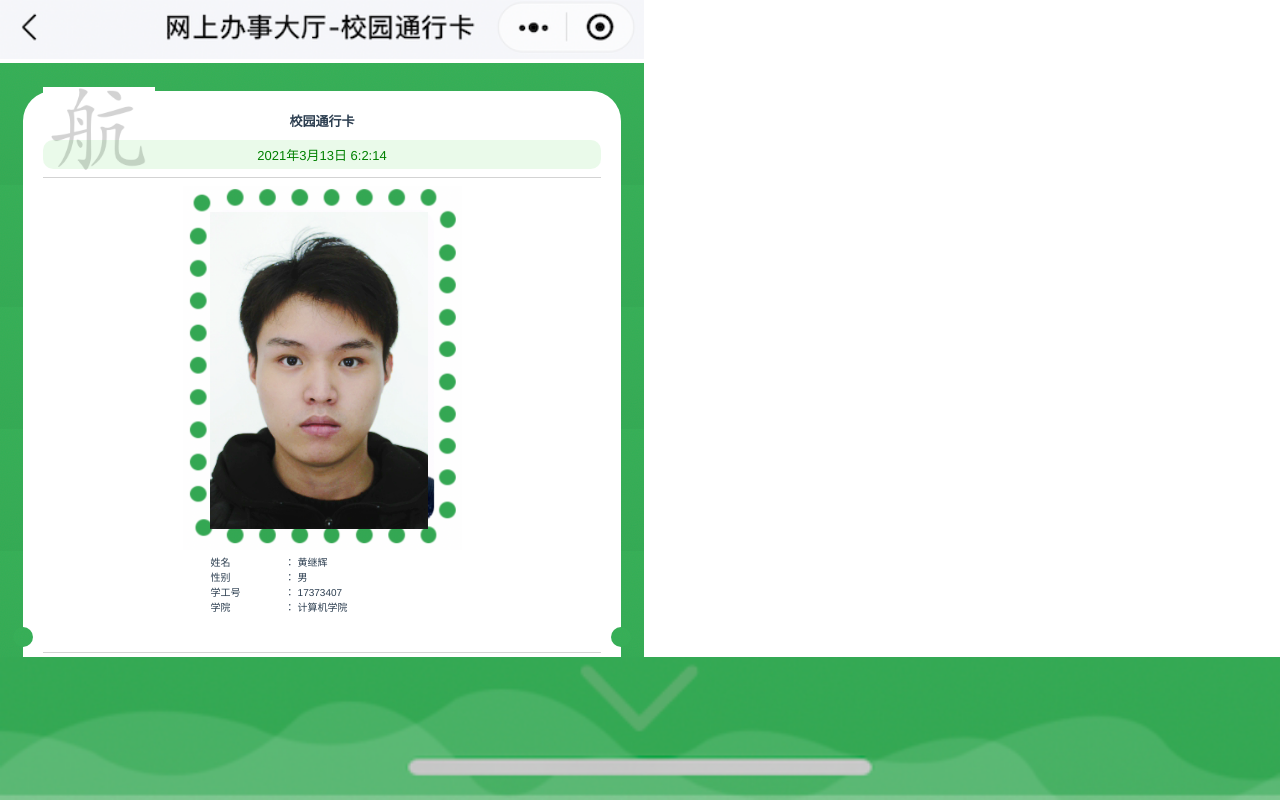
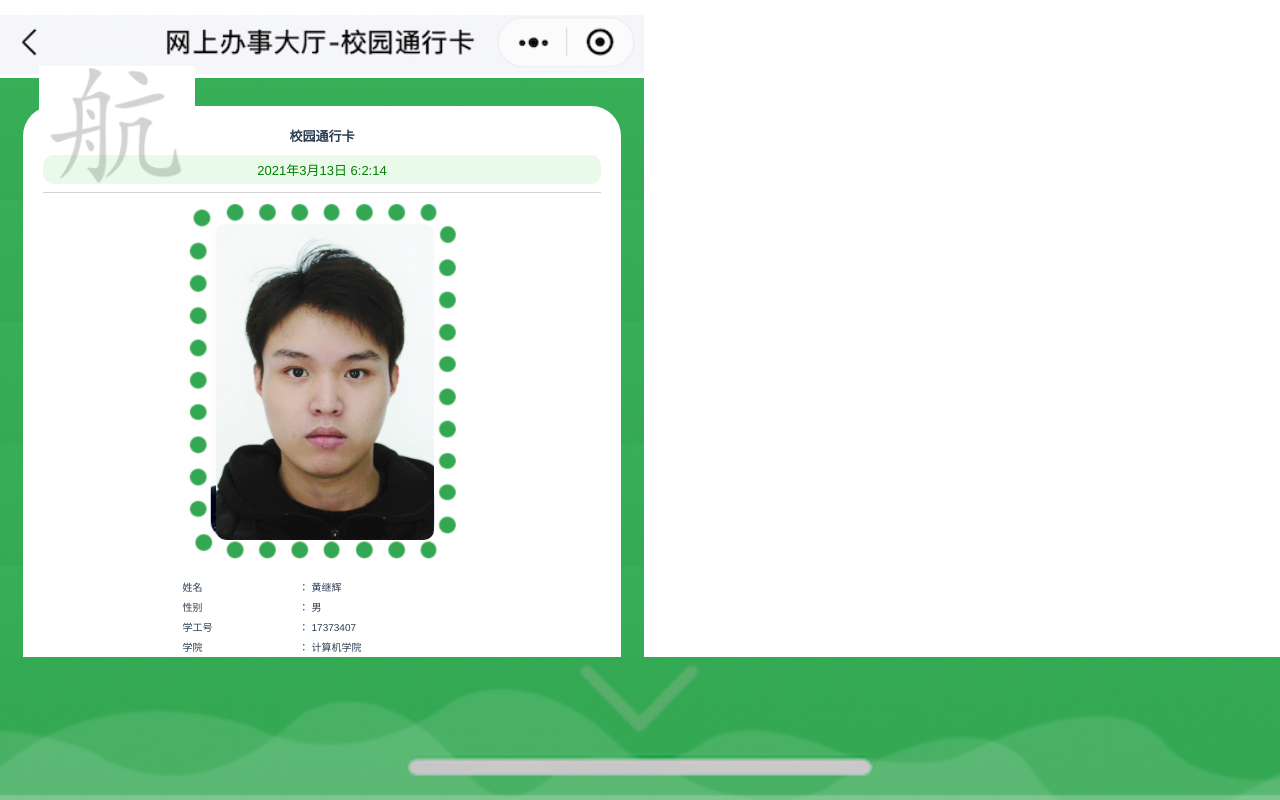
Before and after one commit to huangjihui511/campus-pass-card, a Vue app in the folder campus-pass-card/: page / in a window 1280 px wide. Shown: the top 800 px of the page. Built offline with nearby package versions, Linux system fonts and the light colour scheme.

Commit message:
larger hang

```diff
--- a/campus-pass-card/src/components/Points.vue
+++ b/campus-pass-card/src/components/Points.vue
@@ -3,7 +3,7 @@
         <div style="position:relative;">
             <img  v-if="index===0" src="../assets/points.png" width="50%">
             <img  v-if="index===1" src="../assets/pointsR.png" width="50%">
-            <img src="../assets/profile.png" width="39%" style="position: absolute;top: 7%;left: 30%">
+            <img src="../assets/profile.png" width="39%" style="position: absolute;top: 6%;left: 31%;border-radius: 10px">
         </div>
 
     </div>
--- a/campus-pass-card/src/views/Base.vue
+++ b/campus-pass-card/src/views/Base.vue
@@ -15,7 +15,7 @@
 <!--                    </el-button>-->
 <!--                </el-col>-->
 <!--            </el-row>-->
-            <img src="../assets/navi.png" width="100%">
+            <img src="../assets/navi.png" width="100%" style="margin-top: 15px">
             <el-row id="bg" >
                 <div style="padding: 20px;margin: 20px 15px 1000px;background-color: white;border-radius: 30px;position: relative">
                     <div style="position: relative">
@@ -25,28 +25,28 @@
                         <el-row style="z-index: 100">
                             <TimeLabel ></TimeLabel>
                         </el-row>
-                        <img style="position: absolute; bottom: -7px;left: 0px;z-index: 50" src="../assets/hang.png" width="20%">
+                        <img style="position: absolute; bottom: -7px;left: -4px;z-index: 50" src="../assets/hang.png" width="28%">
                     </div>
 
                     <HR color="lightgray" size="1px"></HR>
                     <Points>
                     </Points>
-                    <div style="width: 40%;margin: 0 auto;text-align: left;font-size: x-small;padding-bottom: 30px">
-                        <el-row>
-                            <el-col span="8">姓名</el-col>
-                            <el-col span="16">： 黄继辉</el-col>
+                    <div style="width: 50%;margin: 10px auto;text-align: left;font-size: x-small;padding-bottom: 30px">
+                        <el-row class="info">
+                            <el-col span="10">姓名</el-col>
+                            <el-col span="14">： 黄继辉</el-col>
                         </el-row>
-                        <el-row>
-                            <el-col span="8">性别</el-col>
-                            <el-col span="16">： 男</el-col>
+                        <el-row class="info">
+                            <el-col span="10">性别</el-col>
+                            <el-col span="14">： 男</el-col>
                         </el-row>
-                        <el-row>
-                            <el-col span="8">学工号</el-col>
-                            <el-col span="16">： 17373407</el-col>
+                        <el-row class="info">
+                            <el-col span="10">学工号</el-col>
+                            <el-col span="14">： 17373407</el-col>
                         </el-row>
-                        <el-row>
-                            <el-col span="8">学院</el-col>
-                            <el-col span="16">： 计算机学院</el-col>
+                        <el-row class="info">
+                            <el-col span="10">学院</el-col>
+                            <el-col span="14">： 计算机学院</el-col>
                         </el-row>
                     </div>
                     <HR color="lightgray" size="1px"></HR>
@@ -103,6 +103,9 @@
 </script>
 
 <style scoped>
+    .info {
+        margin: 5px auto;
+    }
     #bg {
         /*background-color: #45ff42;*/
         background-image: url("../assets/bgc.png");
@@ -122,19 +125,19 @@
         margin: 0 auto;
         opacity: 0.5;
         position: absolute;
-        bottom: -8px;
+        bottom: -6px;
         left: 6%
     }
     #sh2 {
         border-radius: 20px;
         padding: 20px;
         background-color: white;
-        width: 55%;
+        width: 65%;
         margin: 0 auto;
         opacity: 0.5;
         position: absolute;
-        bottom: -16px;
-        left: 18%
+        bottom: -13px;
+        left: 12%
     }
     #q1 {
         background-image: url("../assets/bgc.png");
```
Also changed, not shown: 7 other files (tests, documents, lock files or other folders).
